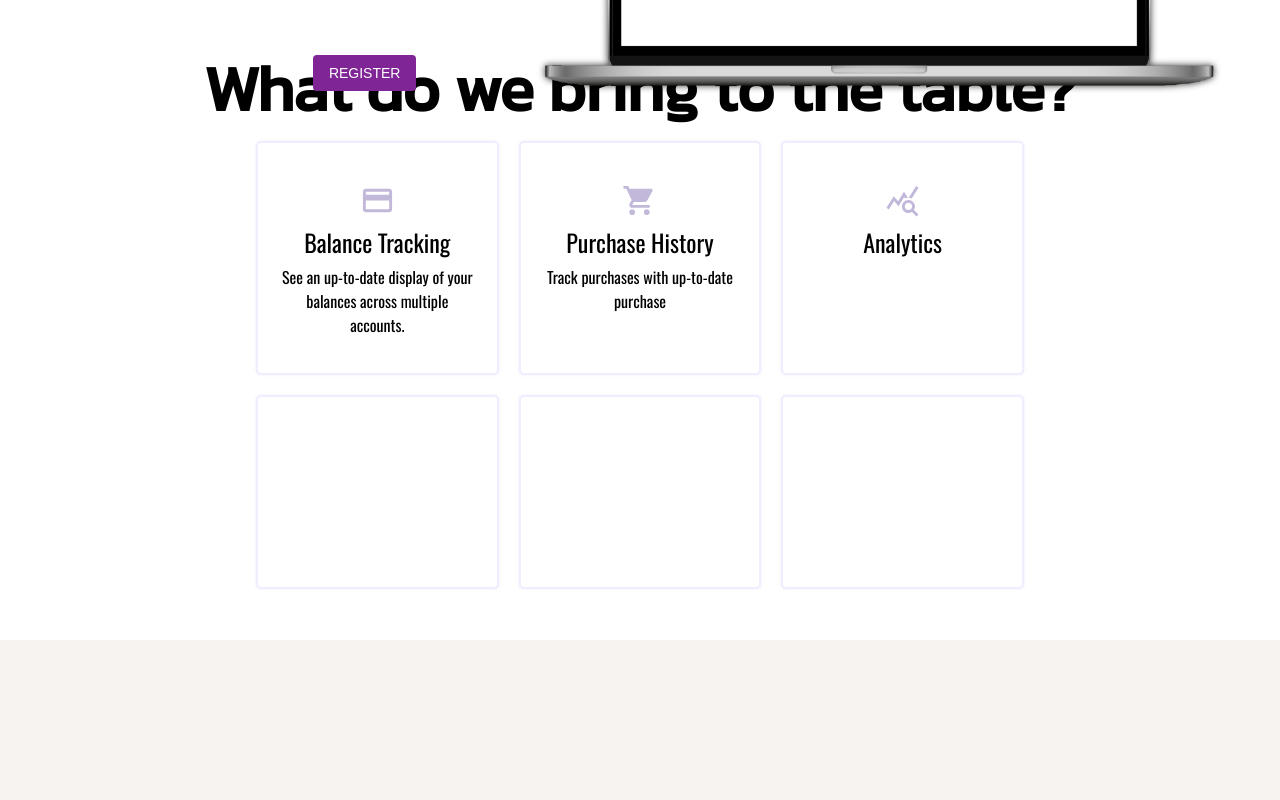
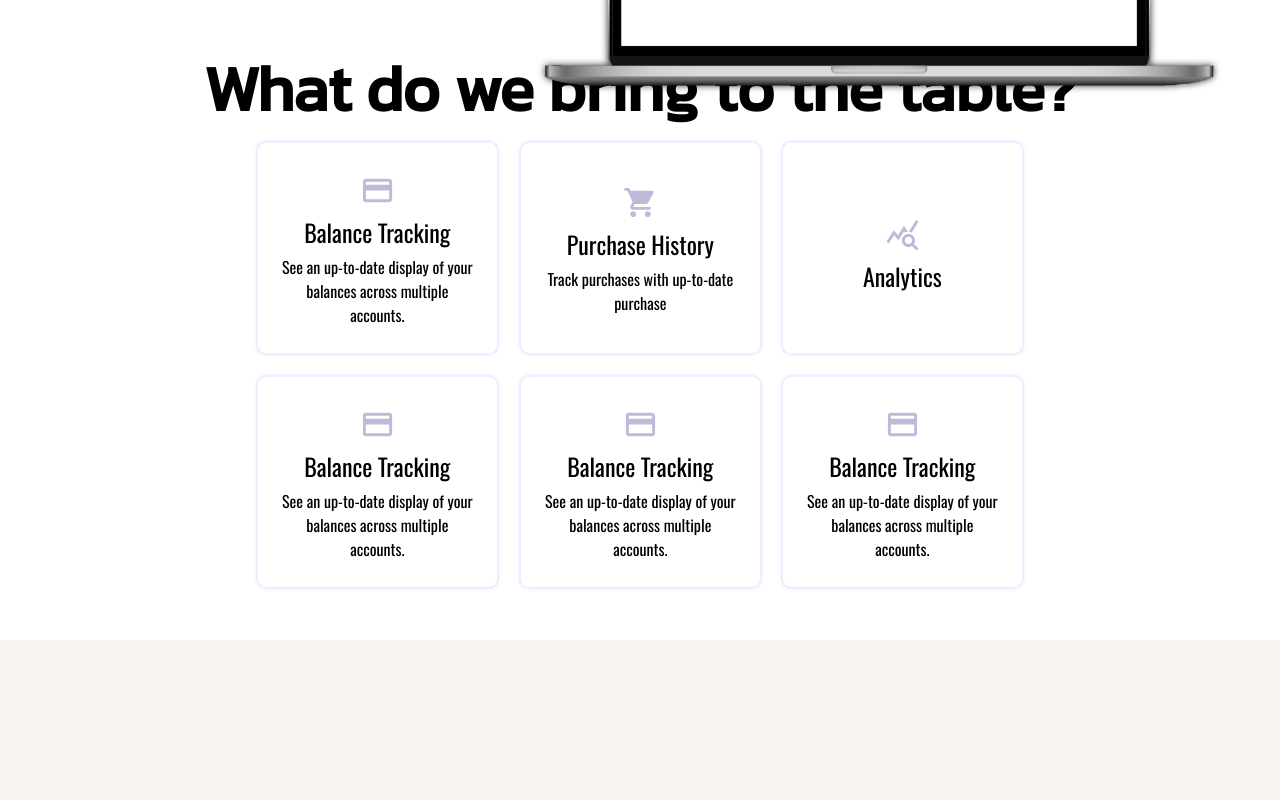
Before and after one commit to ChazCoats98/Wallet-Whiz, a React (Vite) app in the folder client/: page / in a window 1280 px wide. Shown: the part 600-1400 px from the top of the page. Built offline with nearby package versions, Linux system fonts and the light colour scheme.

Commit message:
flip cards working. Moving on to card back layouts

```diff
--- a/client/src/pages/homepage.jsx
+++ b/client/src/pages/homepage.jsx
@@ -1,4 +1,4 @@
-import { React, useRef } from 'react';
+import { React, useRef, useState, useEffect } from 'react';
 import Button from '@mui/material/Button';
 import { Link } from 'react-router-dom';
 import laptop from '../assets/laptop.png'
@@ -11,7 +11,7 @@ import QueryStatsIcon from '@mui/icons-material/QueryStats';
 
 function Homepage() {
     const navRef = useRef(null);
-    const aboutCards = document.querySelector('.about-card');
+
 
     const { scrollYProgress } = useScroll({
         target: navRef,
@@ -22,6 +22,7 @@ function Homepage() {
     const height = useTransform(scrollYProgress, [0, .1], ['200px', '85px'])
     const boxShadow = useTransform(scrollYProgress, [0, .1], ["none", "0px 8px 18px -6px rgba(0, 0, 0, 0.2)"]);
     const opacity = useTransform(scrollYProgress, [0, .1], [0, 1]);
+
 
     return (
         <div className="pageBox">
@@ -77,23 +78,73 @@ function Homepage() {
             <div className='about1'>
                 <h2 className='headerText blackText'>What do we bring to the table?</h2>
                 <div className='grid-box'>
+                    <div className='card-wrapper'>
                         <div className='about-card'>
+                            <div className='front'>
                                 <CreditCardIcon fontSize='large' className='icons'/>
                                 <h4>Balance Tracking</h4>
                                 <p>See an up-to-date display of your balances across multiple accounts.</p>
                             </div>
+                            <div className='back'>
+                                <h4>Balance tracking</h4>
+                                <p>WalletWhiz can connect to multiple accounts at once,
+                                    allowing you to see live balances across all accounts.
+                                </p>
+                            </div>
+                    </div>
+                    </div>
+                    <div className='card-wrapper'>
                         <div className='about-card'>
+                            <div className='front'>
                                 <ShoppingCartIcon fontSize='large' className='icons'/>
                                 <h4>Purchase History</h4>
                                 <p>Track purchases with up-to-date purchase</p>
                             </div>
+                            <div className='back'></div>
+                        </div>
+                    </div>
+                    <div className='card-wrapper'>
                         <div className='about-card'>
-                        <QueryStatsIcon fontSize='large' className='icons'/>
+                            <div className='front'>
+                            <   QueryStatsIcon fontSize='large' className='icons'/>
                                 <h4>Analytics</h4>
                             </div>
-                    <div className='about-card'></div>
-                    <div className='about-card'></div>
-                    <div className='about-card'></div>
+                            <div className='back'>
+                                <QueryStatsIcon fontSize='large' className='icons'/>
+                                <h4>Analytics back</h4>
+                            </div>
+                        </div>
+                    </div>
+                    <div className='card-wrapper'>
+                        <div className='about-card'>
+                            <div className='front'>
+                                <CreditCardIcon fontSize='large' className='icons'/>
+                                <h4>Balance Tracking</h4>
+                                <p>See an up-to-date display of your balances across multiple accounts.</p>
+                            </div>
+                            <div className='back'></div>
+                        </div>
+                    </div>
+                    <div className='card-wrapper'>
+                        <div className='about-card'>
+                            <div className='front'>
+                                <CreditCardIcon fontSize='large' className='icons'/>
+                                <h4>Balance Tracking</h4>
+                                <p>See an up-to-date display of your balances across multiple accounts.</p>
+                            </div>
+                            <div className='back'></div>
+                        </div>
+                    </div>
+                    <div className='card-wrapper'>
+                        <div className='about-card'>
+                            <div className='front'>
+                                <CreditCardIcon fontSize='large' className='icons'/>
+                                <h4>Balance Tracking</h4>
+                                <p>See an up-to-date display of your balances across multiple accounts.</p>
+                            </div>
+                            <div className='back'></div>
+                        </div>
+                    </div>
                 </div>
                 </div>
             <div className='about2'>
--- a/client/src/utils/index.css
+++ b/client/src/utils/index.css
@@ -2,7 +2,7 @@
 :root {
     --light-violet: rgb(242, 236, 255);
     --medium-violet: rgb(194, 184, 217);
-    --dark-violet: rgb(117, 95, 169);
+    --dark-violet: rgb(139, 127, 166);
 }
 
 
@@ -34,6 +34,7 @@ h1, h2, h3, h4, h5, h6, p {
 .laptop {
     display: flex;
     height: 400px;
+    margin-top: 280px;
     filter: drop-shadow(0px 0px 3.5px rgba(0,0,0,0.8));
 }
 
@@ -76,7 +77,7 @@ h1, h2, h3, h4, h5, h6, p {
     display: flex;
     flex-direction: row;
     justify-content: center;
-    padding-top: 380px;
+    padding-top: 100px;
     height: 75vh;
     width: 100%;
     background-color: var(--light-violet);
@@ -137,17 +138,26 @@ h1, h2, h3, h4, h5, h6, p {
     grid-template-rows: repeat(2, 1fr);
 }
 
+.card-wrapper {
+    display: flex;
+}
+
+.card-wrapper:hover .about-card {
+    transform:rotateY(180deg) translateY(-2px);
+}
+
 .about-card {
     display: flex;
-    flex-direction: column;
+    flex-direction: row;
+    position: relative;
+    justify-content: center;
     align-items: center;
-    padding: 20px;
     width:100%;
     height: 100%;
-    border-radius: 5px;
-    background-color: white;
-    border: 2px solid var(--light-violet);
-    box-shadow: 0px 0px 3.5px var(--light-violet);
+    border-radius: 10px;
+    transform: perspective(1000px);
+    transform-style: preserve-3d;
+    transition: all 0.5s linear;
 }
 
 .about-card h4{
@@ -158,11 +168,54 @@ h1, h2, h3, h4, h5, h6, p {
     text-align: center;
 }
 
-.about-card-back {
+.about-card.flip {
+    --rotate-y: 180deg;
+}
+
+.about-card:hover {
+    --translate-y: -2px;
+    box-shadow: 0px 0px 5.5px var(--medium-violet);
+}
+
+.about-card .front {
+    left: 0;
+    border-radius: 10px;
+    background-color: white;
+    border: 2px solid var(--light-violet);
+    box-shadow: 0px 0px 3.5px var(--light-violet);
+}
+
+.about-card .front,
+.about-card .back {
+    display: flex;
+    flex-direction: column;
+    position: absolute;
+    backface-visibility: hidden;
+    justify-content: center;
+    align-items: center;
+    transition: 600ms;
+    padding: 20px;
+    width: 100%;
+    height: 100%;
+}
+
+.about-card .back {
+    transform: rotateY(180deg);
     background-color: var(--dark-violet);
-    -webkit-transform: rotateY(180deg);
-    transform: rotateY(180deg);
-    backface-visibility: hidden;
+    border-radius: 10px;
+}
+
+.back h4, .back p {
+    color: white;
+}
+
+.back h4 {
+    font-size: 36px;
+    text-emphasis: bold;
+}
+
+.back p {
+    font-size: 20px;
 }
 
 .icons {
```
Lines whose indentation alone changed are shown as unchanged.
